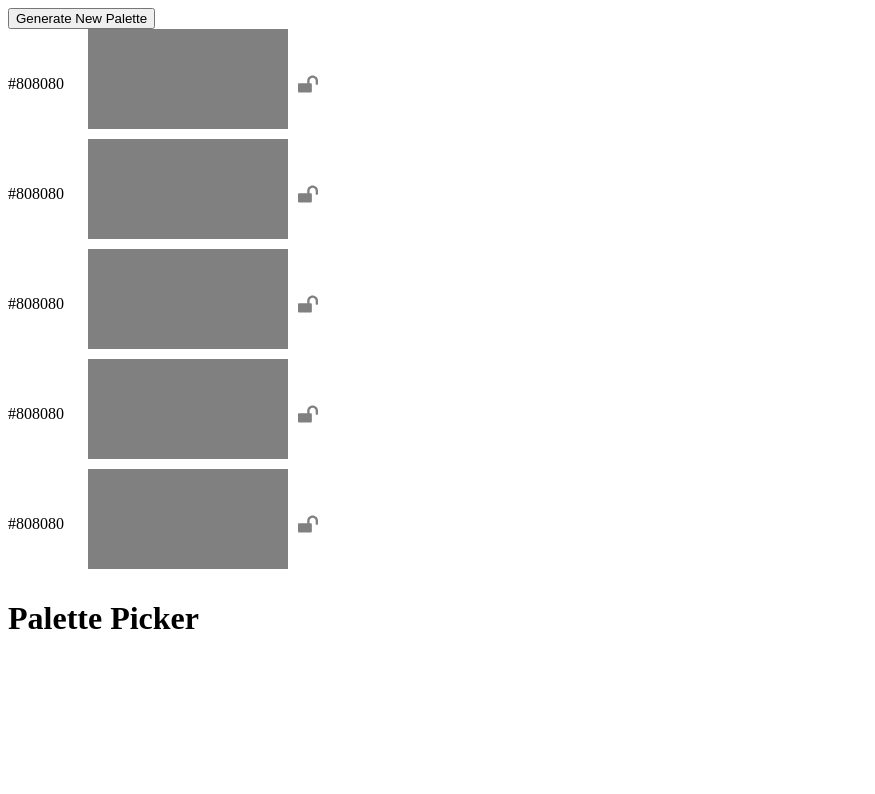
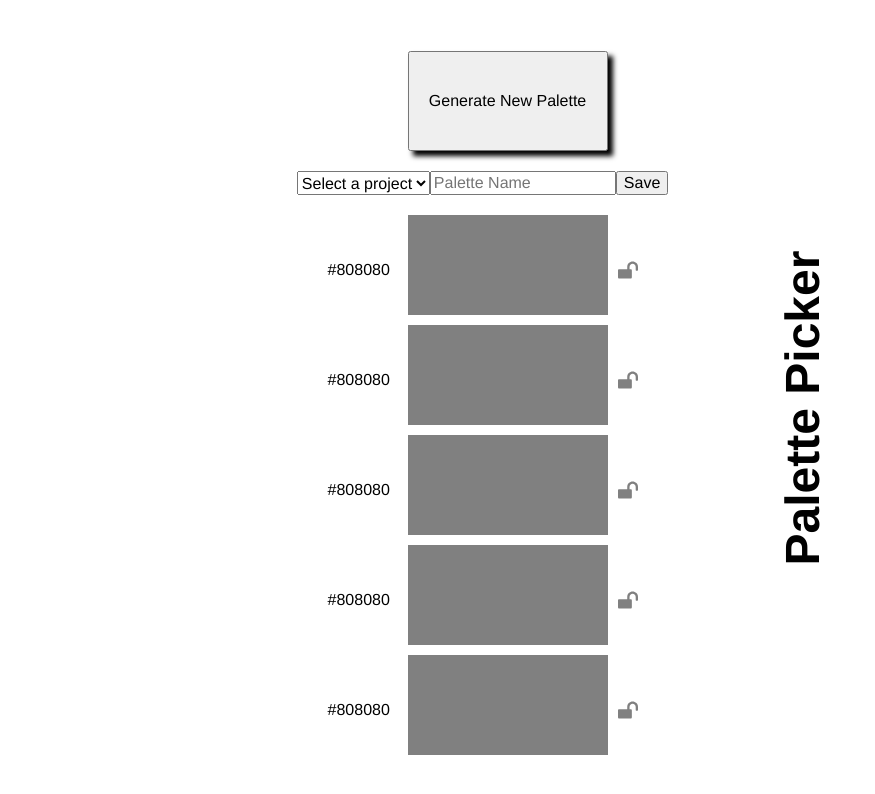
Before and after one commit to mike-duke/palette-picker, a website: page public/index.html in a window 1280 px wide. Shown: the whole page, without its empty margins (0-875 px from the left). Drawn offline with Linux system fonts and the light colour scheme; no server answers.

Commit message:
Add form to name new palette

```diff
--- a/public/css/styles.css
+++ b/public/css/styles.css
@@ -1,3 +1,48 @@
+* {
+  font-family: 'Helvetica', sans-serif;
+  font-size: 16px;
+  box-sizing: border-box;
+}
+
+main {
+  display: flex;
+  justify-content: center;
+  align-items: center;
+}
+
+h1 {
+  font-size: 3rem;
+  transform: rotate(-90deg);
+  margin: 0;
+  height: 100px;
+}
+
+.new-palette {
+  height: 100px;
+  width: 200px;
+  margin: 0 0 20px 50px;
+  box-shadow: 5px 5px 5px #000;
+}
+
+.new-palette:hover {
+  background: linear-gradient(#e66465, #9198e5);
+}
+
+#project-select {
+  display: block;
+}
+
+.new-project-container {
+  display: flex;
+  margin-bottom: 20px;
+}
+
+.palette-section {
+  display: flex;
+  flex-direction: column;
+  align-items: center;
+}
+
 .color-box {
   height: 100px;
   width: 200px;
@@ -23,6 +68,17 @@
   align-items: center;
 }
 
+.project-section {
+  height: 100vh;
+  overflow: scroll;
+}
+
+.project-card {
+  width: 200px;
+  height: 200px;
+  background: chartreuse;
+}
+
 .locked {
   background-image: url('padlock.svg');
 }
--- a/public/index.html
+++ b/public/index.html
@@ -11,6 +11,13 @@
   <main>
     <section class="palette-section">
       <button class="new-palette">Generate New Palette</button>
+      <form class="new-project-container">
+        <select name="project-select" id="project-select">
+          <option value="">Select a project</option>
+        </select>
+        <input type="text" class="new-palette-input" placeholder="Palette Name">
+        <button class="new-project-button">Save</button>
+      </form>
       <article class="color-box-container">
         <p class="hexcode">#808080</p>
         <div class="color-box box1"></div>
```
